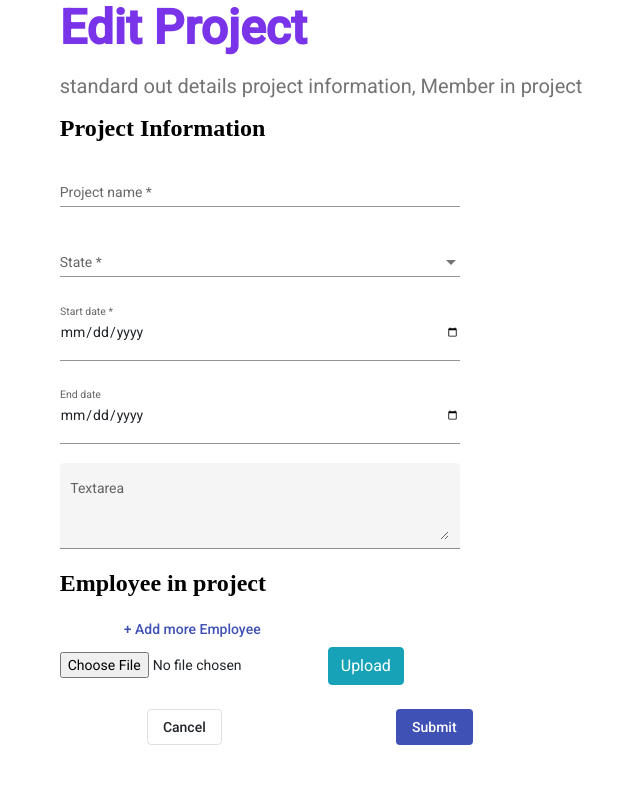
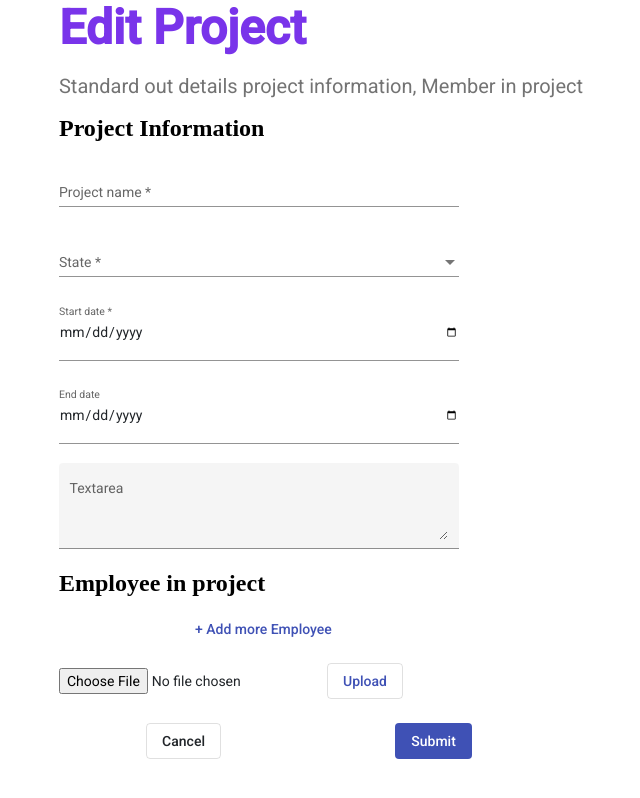
Before and after one commit to Unitment/humanaged-fe, an Angular app: page /project/create in a window 1280 px wide. Shown: the whole page, without its empty margins (319-959 px from the left). Built offline with nearby package versions, Linux system fonts and the light colour scheme.

Commit message:
display error message when employee Not Found

```diff
--- a/src/app/components/project-management/edit-project-form/edit-project-form.component.html
+++ b/src/app/components/project-management/edit-project-form/edit-project-form.component.html
@@ -12,7 +12,7 @@
   <div>
     <h2 class="form-title">Edit Project</h2>
     <p class="form-title-detail">
-      standard out details project information, Member in project
+      Standard out details project information, Member in project
     </p>
     <button
       mat-stroked-button
@@ -155,7 +155,7 @@
             <button mat-button (click)="openDialog(i, $event)">X</button>
           </ng-container>
         </div>
-        <div class="pl-5">
+        <div class="mb-3" style="padding-left: 120px">
           <button mat-button color="primary" (click)="addEmployee($event)">
             + Add more Employee
           </button>
@@ -169,7 +169,7 @@
           placeholder="Upload file"
           accept=".xlsx"
         />
-        <button type="button" class="btn btn-info" (click)="Upload()">
+        <button (click)="Upload($event)" mat-stroked-button color="primary">
           Upload
         </button>
       </div>
--- a/src/app/components/project-management/edit-project-form/edit-project-form.component.ts
+++ b/src/app/components/project-management/edit-project-form/edit-project-form.component.ts
@@ -18,6 +18,7 @@ import { ConfirmDialogComponent } from '../confirm-dialog/confirm-dialog.compone
 import { ActivatedRoute, Router } from '@angular/router';
 import * as XLSX from 'xlsx';
 import { Location } from '@angular/common';
+import { MatSnackBar } from '@angular/material/snack-bar';
 
 export class MyErrorStateMatcher implements ErrorStateMatcher {
   isErrorState(
@@ -45,7 +46,8 @@ export class EditProjectFormComponent implements OnInit {
     private projectService: ProjectService,
     private route: ActivatedRoute,
     private router: Router,
-    private location: Location
+    private location: Location,
+    private _snackBar: MatSnackBar
   ) {}
 
   projectId: string | null = null;
@@ -179,6 +181,8 @@ export class EditProjectFormComponent implements OnInit {
         console.log(data);
       },
       (error) => {
+        this.isLoading = false;
+        this.openSnackBar(error.error.message, 'OK');
         console.log(error);
       },
       () => {
@@ -198,6 +202,8 @@ export class EditProjectFormComponent implements OnInit {
         console.log(data);
       },
       (error) => {
+        this.isLoading = false;
+        this.openSnackBar(error.error.message, 'OK');
         console.log(error);
       },
       () => {
@@ -213,7 +219,8 @@ export class EditProjectFormComponent implements OnInit {
     this.file = event.target.files[0];
   }
 
-  Upload() {
+  Upload(event: Event) {
+    event.preventDefault();
     let fileReader = new FileReader();
     fileReader.onload = (e) => {
       this.arrayBuffer = fileReader.result;
@@ -279,4 +286,11 @@ export class EditProjectFormComponent implements OnInit {
     event.preventDefault();
     this.location.back();
   }
+
+  openSnackBar(message: string, action: string) {
+    this._snackBar.open(message, action, {
+      horizontalPosition: 'center',
+      verticalPosition: 'top',
+    });
+  }
 }
```
